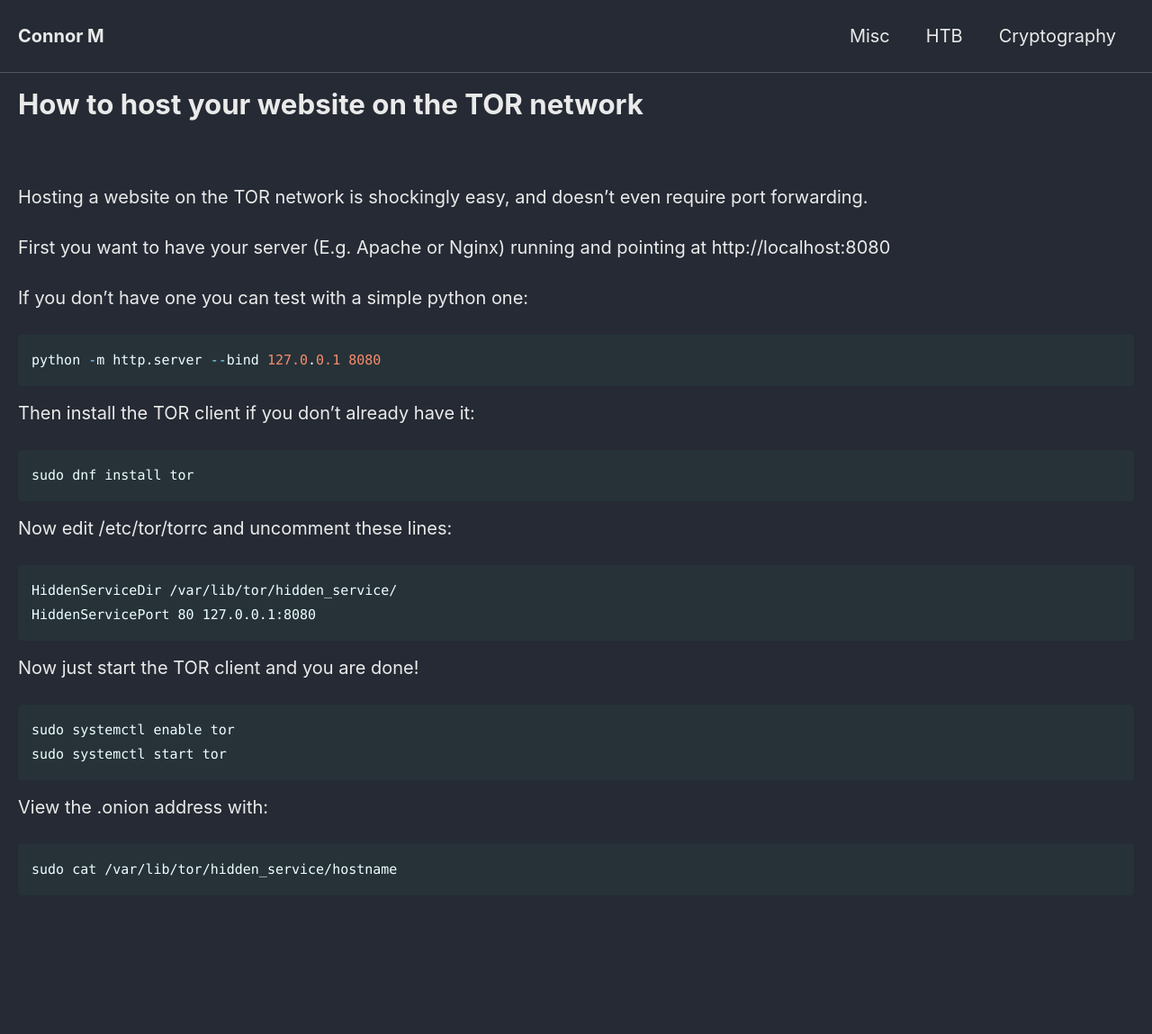
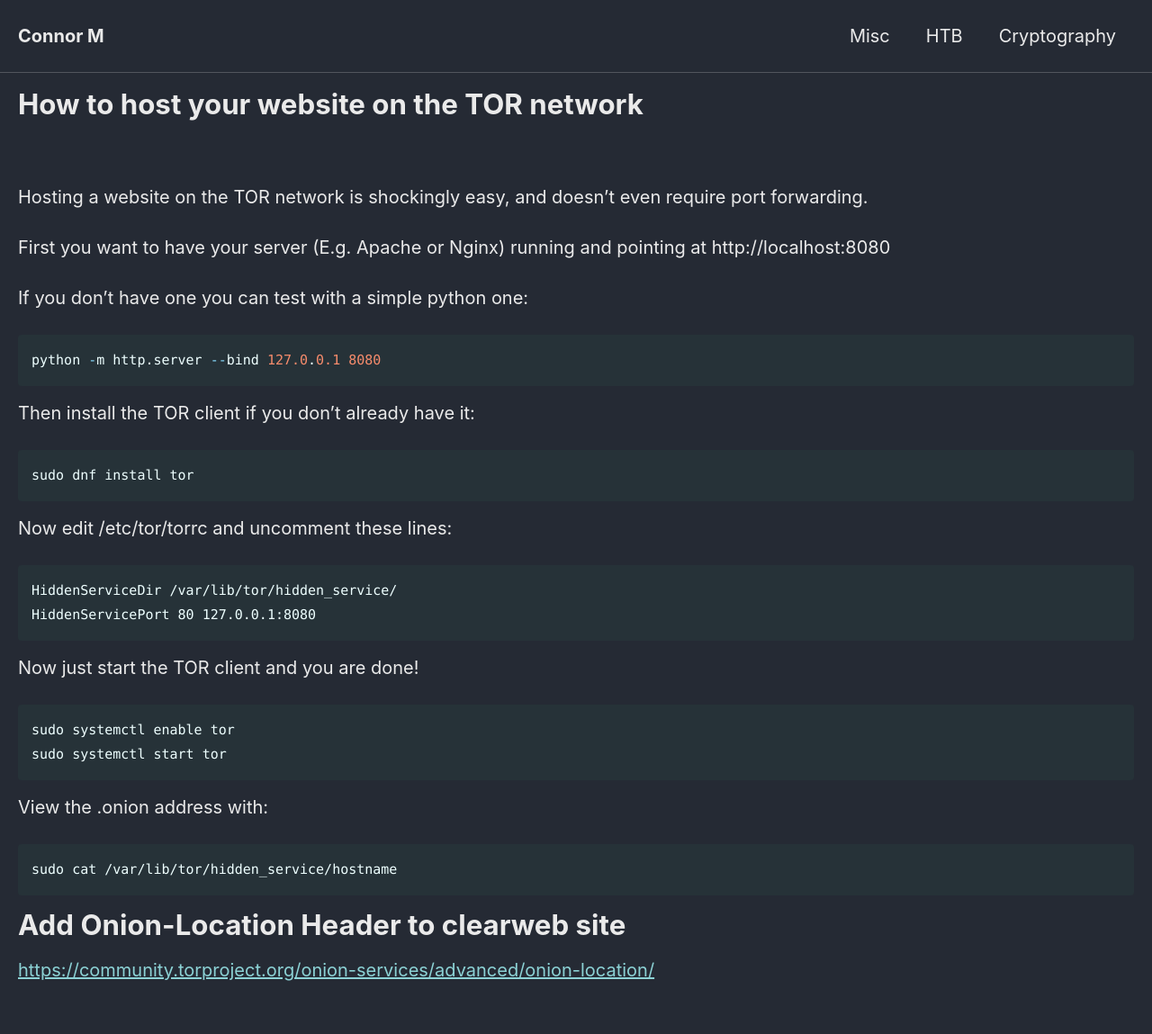
Before and after one commit to Connor-McCartney/Connor-McCartney.github.io, a Jekyll site: the page built from _pages/misc/host-tor-site.md, in a window 1280 px wide. Shown: the whole page at 90% size. Built offline with Jekyll 4.4.1, drawn with Linux system fonts in a browser that asks for light colours; cached includes are drawn as plain includes; before the commit the page ends 1040 px from its top, so only the background shows below that.

Commit message:
Update host-tor-site.md

````diff
--- a/_pages/misc/host-tor-site.md
+++ b/_pages/misc/host-tor-site.md
@@ -41,3 +41,7 @@ View the .onion address with:
 ```
 sudo cat /var/lib/tor/hidden_service/hostname
 ```
+
+# Add Onion-Location Header to clearweb site
+
+<https://community.torproject.org/onion-services/advanced/onion-location/>
````
